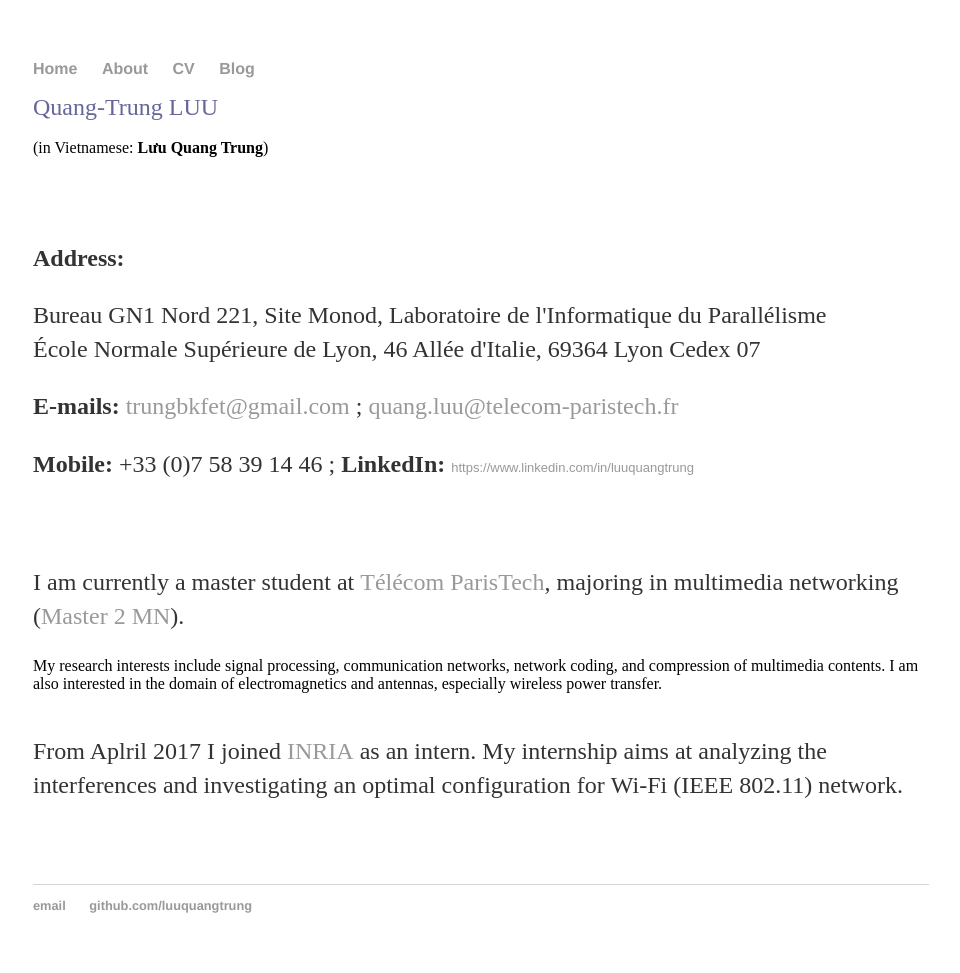
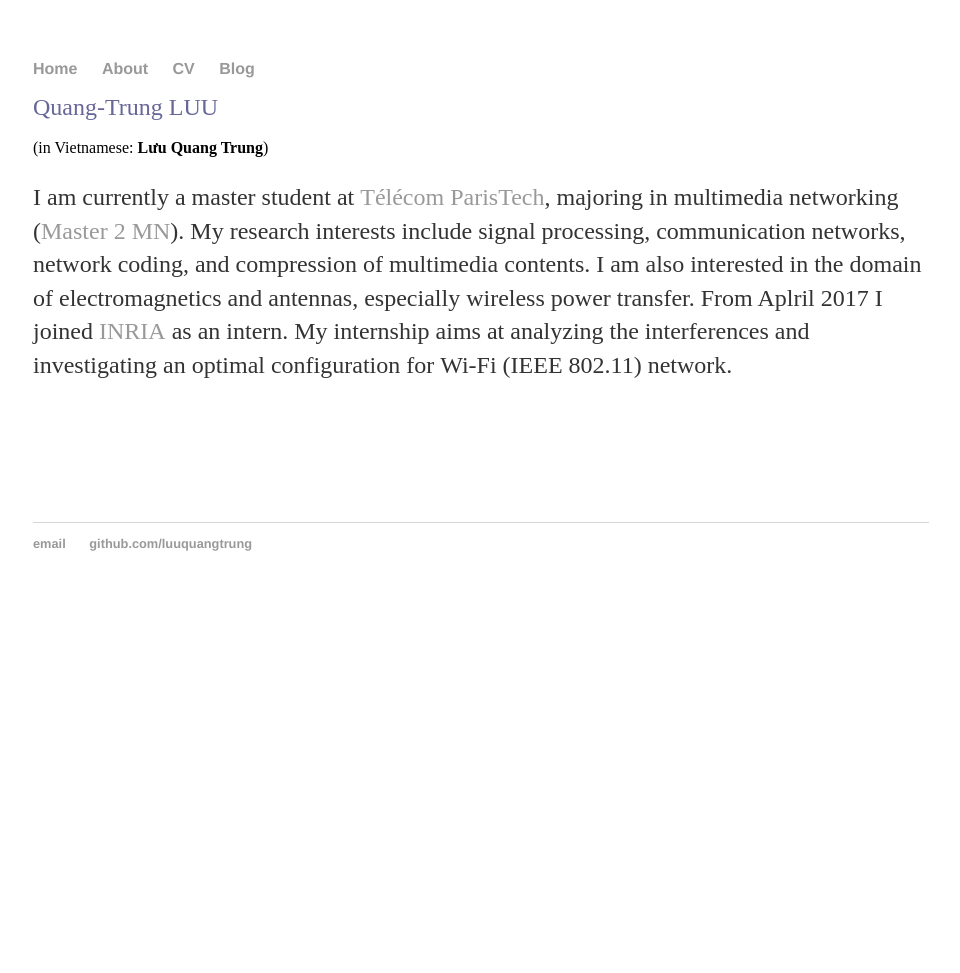
Before and after one commit to luuquangtrung/luuquangtrung.github.io_v1, a Jekyll site: the page built from index.html, in a window 1280 px wide. Shown: the whole page, without its empty margins (159-1119 px from the left). Built offline with Jekyll 4.4.1, drawn with Linux system fonts in a browser that asks for light colours; after the commit the page ends 900 px from its top, so only the background shows below that.

Commit message:
Update index.html

```diff
--- a/index.html
+++ b/index.html
@@ -6,17 +6,7 @@
 <div><span style="color: #666699; font-size: x-large;">Quang-Trung LUU</span></div>
 <div>&nbsp;</div>
 <div>(in Vietnamese:&nbsp;<strong>Lưu Quang Trung</strong>)</div>
-<p><span style="color: #444444; font-size: small;">&nbsp;</span></p>
-<p><strong>Address:&nbsp;</strong></p>
-<p>Bureau GN1 Nord 221, Site Monod,&nbsp;Laboratoire de l'Informatique du Parall&eacute;lisme<br />&Eacute;cole Normale Sup&eacute;rieure de Lyon,&nbsp;46 All&eacute;e d'Italie, 69364 Lyon Cedex 07</p>
-<p><strong>E-mails:&nbsp;</strong><a href="https://sites.google.com/site/trungbkfet/goog_674377477">t</a><a href="mailto:rungbkfet@gmail.com">rungbkfet@gmail.com</a>&nbsp;;&nbsp;<a href="mailto:quang.luu@telecom-paristech.fr">quang.luu@telecom-paristech.fr</a></p>
-<p><strong>Mobile:</strong>&nbsp;+33 (0)7 58 39 14 46 ;&nbsp;<strong>LinkedIn:</strong>&nbsp;<span style="color: #444444; font-family: Arial, Verdana, sans-serif; font-size: small;"><a href="https://www.linkedin.com/in/luuquangtrung" rel="nofollow">https://www.linkedin.com/in/luuquangtrung</a></span></p>
+<p>I am currently a master student at&nbsp;<a href="http://www.telecom-paristech.fr/" target="_blank" rel="nofollow">T&eacute;l&eacute;com ParisTech</a>, majoring in multimedia networking (<a href="https://www.universite-paris-saclay.fr/fr/formation/master/m2-multimedia-networking-mn#presentation-m2" target="_blank" rel="nofollow">Master 2 MN</a>). My research interests include signal processing, communication networks, network coding, and compression of multimedia contents. I am also interested in the domain of electromagnetics and antennas, especially wireless power transfer. From Aplril 2017 I joined <a href="https://team.inria.fr/dante/">INRIA</a>&nbsp;as an intern. My internship aims at analyzing the interferences&nbsp;and investigating an optimal configuration for&nbsp;Wi-Fi (IEEE 802.11) network.</p>
 <p>&nbsp;</p>
-<p>I am currently a master student at&nbsp;<a href="http://www.telecom-paristech.fr/" target="_blank" rel="nofollow">T&eacute;l&eacute;com ParisTech</a>, majoring in multimedia networking (<a href="https://www.universite-paris-saclay.fr/fr/formation/master/m2-multimedia-networking-mn#presentation-m2" target="_blank" rel="nofollow">Master 2 MN</a>).</p>
-<div>
-<div>My research interests include signal processing, communication networks, network coding, and compression of multimedia contents. I am also interested in the domain of electromagnetics and antennas, especially wireless power transfer.&nbsp;</div>
-</div>
-<div>&nbsp;</div>
-<p>From Aplril 2017 I joined <a href="https://team.inria.fr/dante/">INRIA</a>&nbsp;as an intern. My internship aims at analyzing the interferences&nbsp;and investigating an optimal configuration for&nbsp;Wi-Fi (IEEE 802.11) network.</p>
 </div>
 <p>&nbsp;</p>
```
